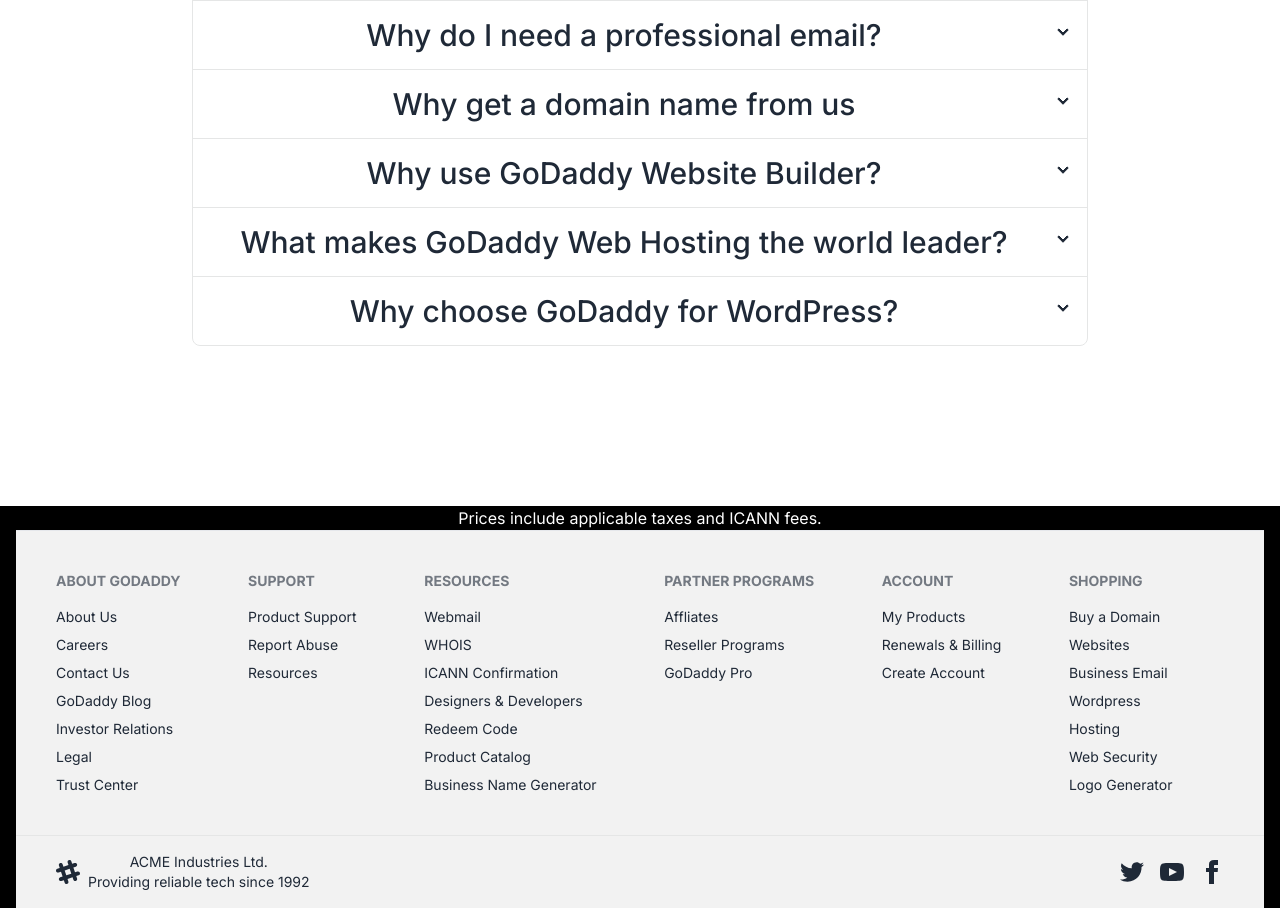
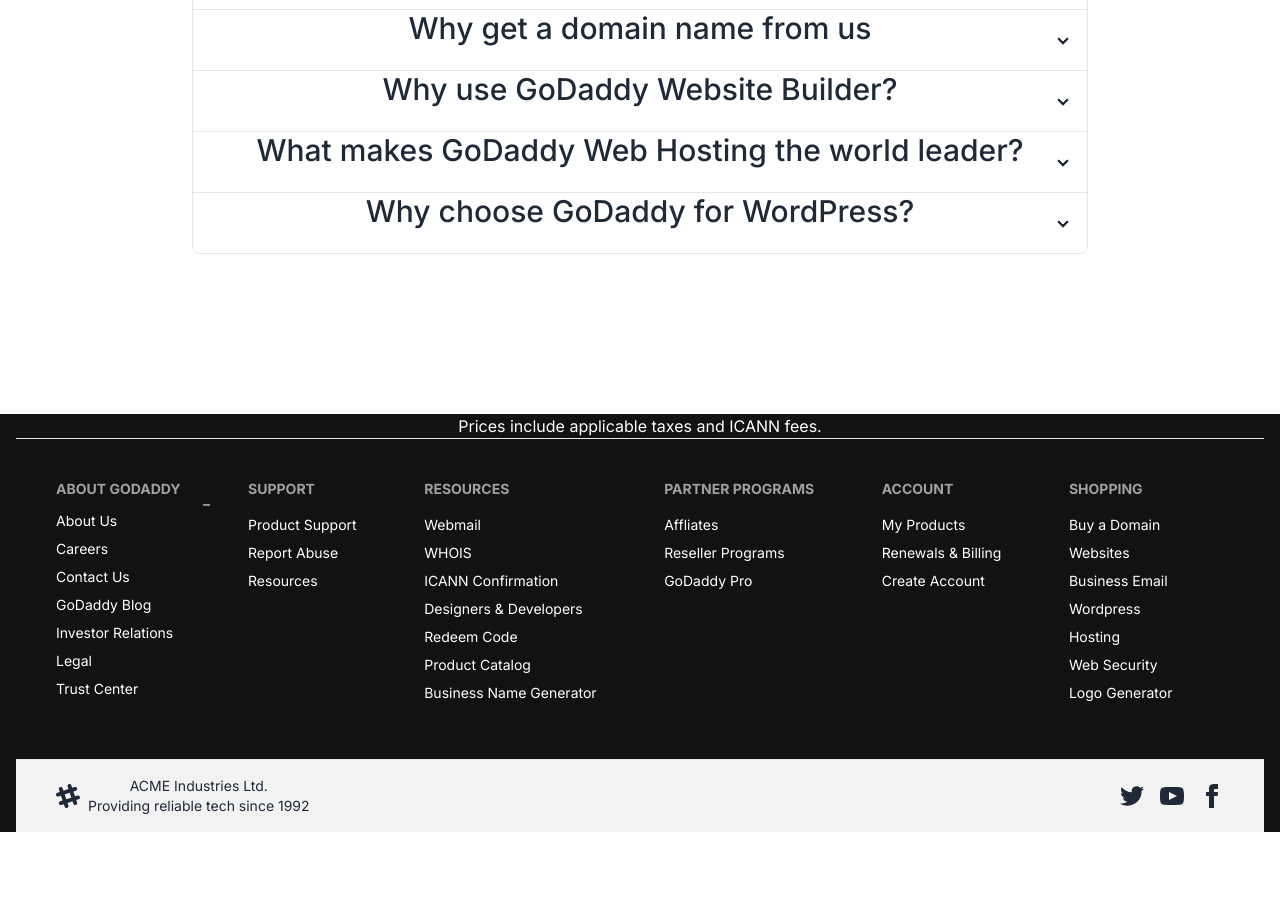
Before and after one commit to Daniel264/GoDaddy, a Next.js app: page / in a window 1280 px wide. Shown: the part 3760-4668 px from the top of the page. After the commit the page ends 4592 px from the top, so only its background shows below. Built offline with nearby package versions, Linux system fonts and the light colour scheme.

Commit message:
Perfect the right styles for collapse component

```diff
--- a/app/globals.css
+++ b/app/globals.css
@@ -1,3 +1,8 @@
 @tailwind base;
 @tailwind components;
 @tailwind utilities;
+
+.collapse-title, .collapse-content{
+    min-height: 0;
+    padding: 0;
+}
--- a/components/Footer.tsx
+++ b/components/Footer.tsx
@@ -2,12 +2,14 @@ import React from "react";
 
 const Footer = () => {
   return (
-    <div className="bg-black text-center text-white h-fit w-screen px-4">
+    <div className="bg-[#131212] text-center text-white h-fit w-screen px-4">
       <p>Prices include applicable taxes and ICANN fees.</p>
       <hr />
-      <footer className="footer bg-base-200 text-base-content p-10">
-        <nav>
-          <h6 className="footer-title">About GoDaddy</h6>
+      <footer className="footer  p-10 text-white bg-[#131212]">
+        <nav className="collapse collapse-plus">
+          <input type="radio" name="my-accordion-3" defaultChecked className="min-h-0 p-0" />
+          <h6 className="footer-title mb-0 collapse-title text-left">About GoDaddy</h6>
+          <div className="collapse-content flex flex-col text-left leading-7">
             <a className="link link-hover">About Us</a>
             <a className="link link-hover">Careers</a>
             <a className="link link-hover">Contact Us</a>
@@ -15,6 +17,7 @@ const Footer = () => {
             <a className="link link-hover">Investor Relations</a>
             <a className="link link-hover">Legal</a>
             <a className="link link-hover">Trust Center</a>
+          </div>
         </nav>
         <nav>
           <h6 className="footer-title">Support</h6>
```
Lines whose indentation alone changed are shown as unchanged.
